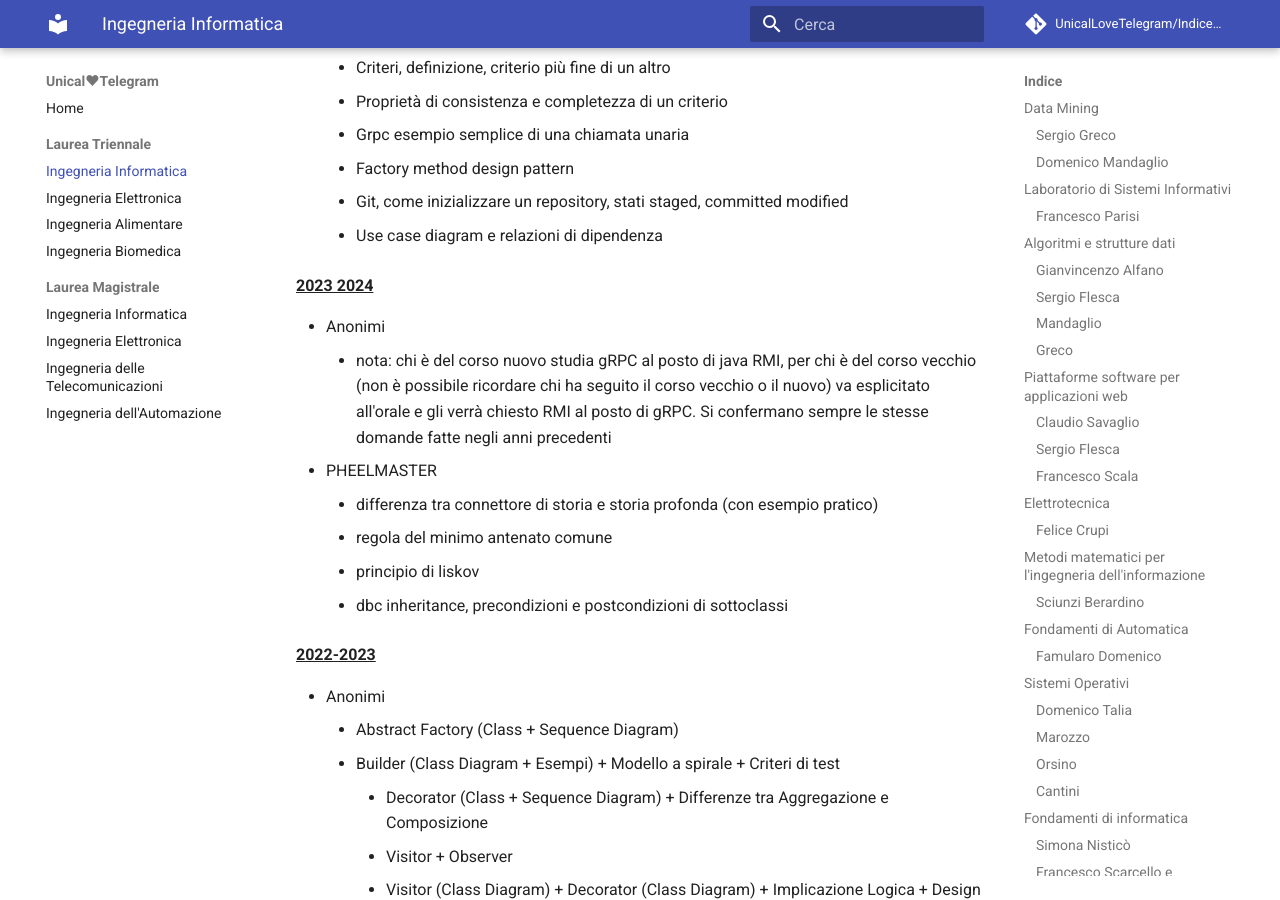
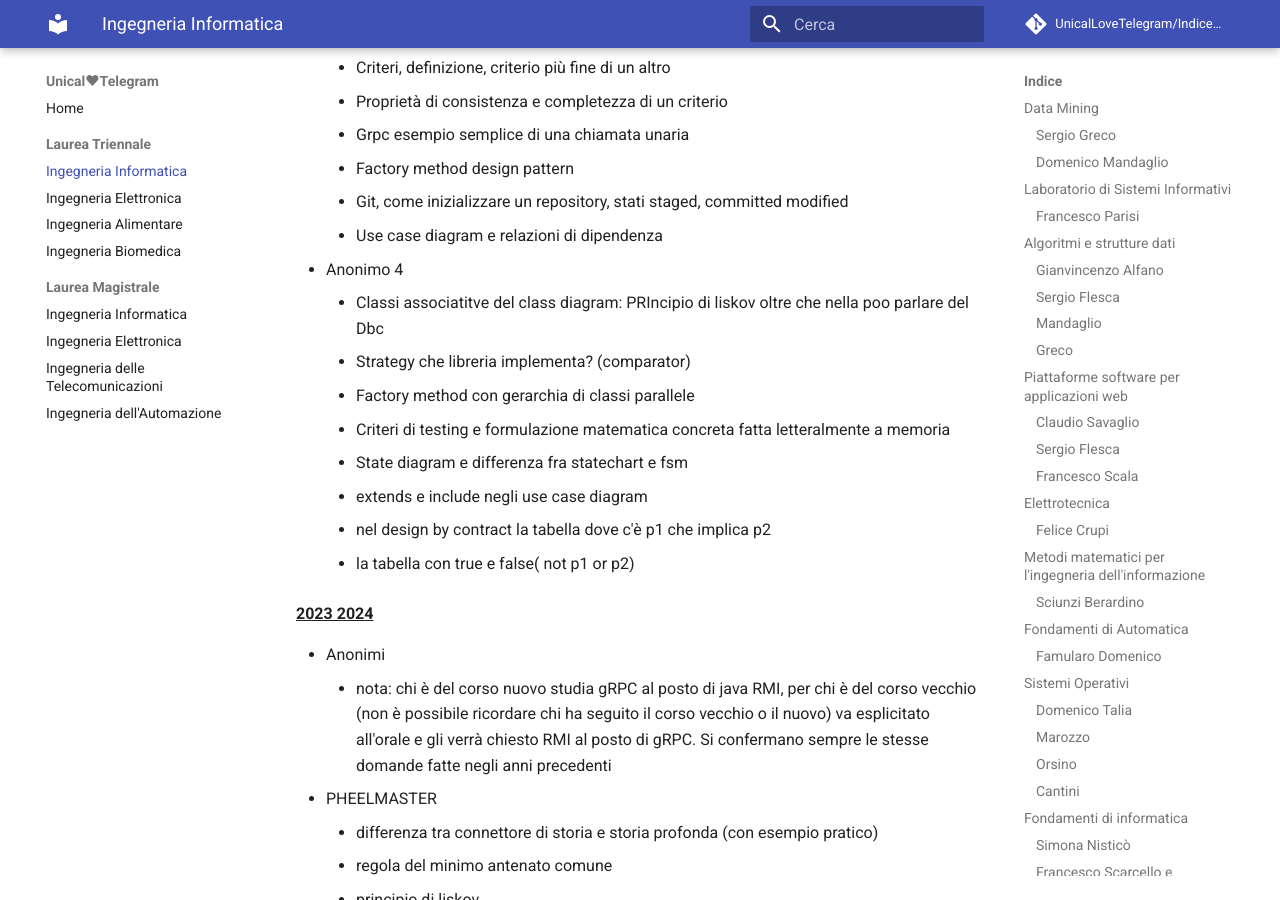
Before and after one commit to UnicalLoveTelegram/IndiceArgomentiOrale, an MkDocs documentation site: the page built from docs/laurea-triennale/ingegneria-informatica.md, in a window 1280 px wide and 900 px high, scrolled down 52248 px. Built offline with MkDocs 1.6.1 and Material for MkDocs 9.7.7, drawn with Linux system fonts in a browser that asks for light colours; comment, search, counter and statistics services are not loaded.

Commit message:
aggiunta testimonianza di ingegneria del software

```diff
--- a/docs/laurea-triennale/ingegneria-informatica.md
+++ b/docs/laurea-triennale/ingegneria-informatica.md
@@ -1662,6 +1662,15 @@ malloc(sizeof(int)*(i+1));
     - Factory method design pattern
     - Git, come inizializzare un repository, stati staged, committed modified
     - Use case diagram e relazioni di dipendenza
+- Anonimo 4
+    - Classi associatitve del class diagram: PRIncipio di liskov oltre che nella poo parlare del Dbc
+    - Strategy che libreria implementa? (comparator)
+    - Factory method con gerarchia di classi parallele
+    - Criteri di testing e formulazione matematica concreta fatta letteralmente a memoria
+    - State diagram e differenza fra statechart e fsm
+    - extends e include negli use case diagram
+    - nel design by contract la tabella dove c'è p1 che implica p2
+    - la tabella con true e false( not p1 or p2)
 
 **<u>2023 2024</u>**
 
```
